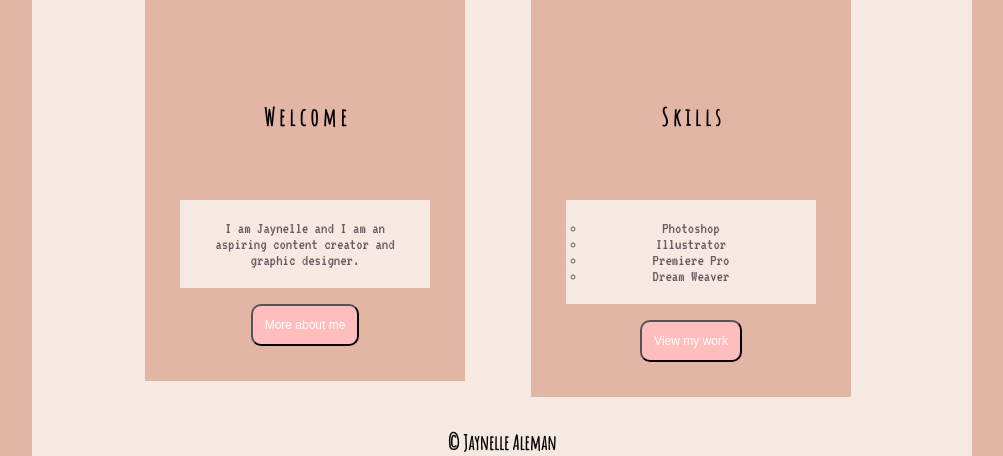
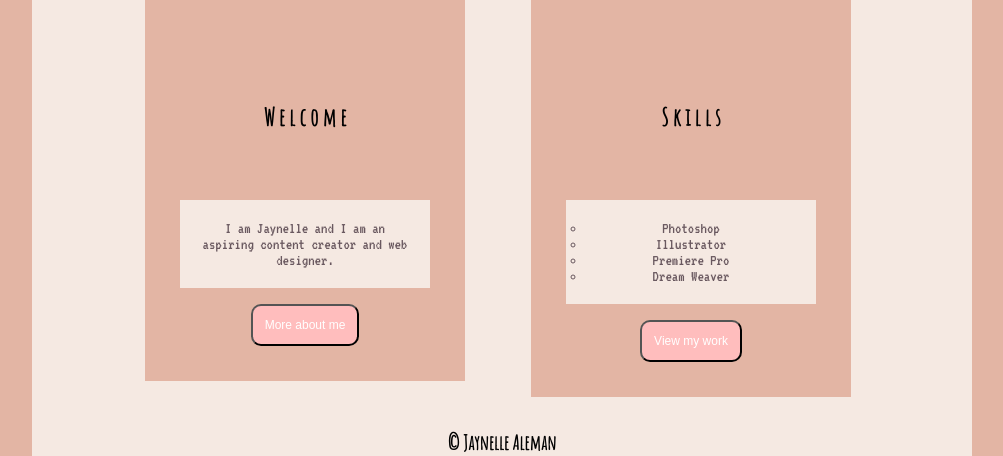
Before and after one commit to almnjay/Jaynelles_site, a PHP site: page / in a window 1280 px wide. Shown: the part 680-1136 px from the top of the page, without its empty margins (138-1141 px from the left). Run offline with PHP 8.4, Linux system fonts and the light colour scheme; some web fonts are replaced.

Commit message:
Updated content
Updated "graphic designer" to "web designer" to be more accurate

```diff
--- a/index.php
+++ b/index.php
@@ -23,7 +23,7 @@
 <img src="fur.png" alt="fur">
 </div>
 
-<div class="col-2"><h2>W e l c o m e</h2><ul> I am Jaynelle and I am an aspiring content creator and graphic designer.</ul><button class="iform">More about me</button> </div>
+<div class="col-2"><h2>W e l c o m e</h2><ul> I am Jaynelle and I am an aspiring content creator and web designer.</ul><button class="iform">More about me</button> </div>
 	<div class="col-2">
 		<h2>S k i l l s</h2>
 		<ul style="list-style-type:circle">
```
